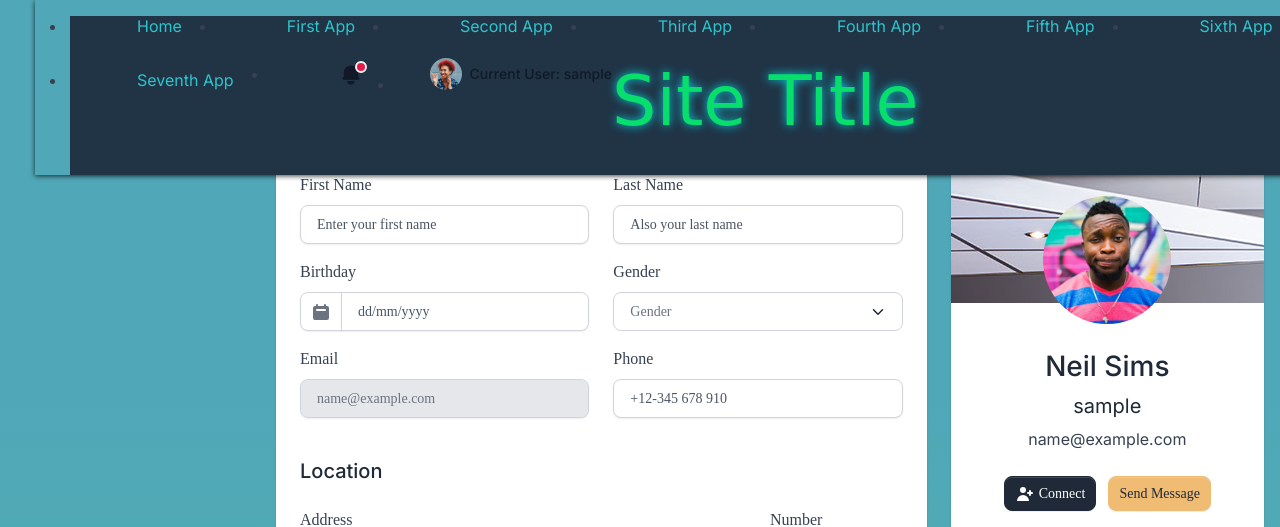
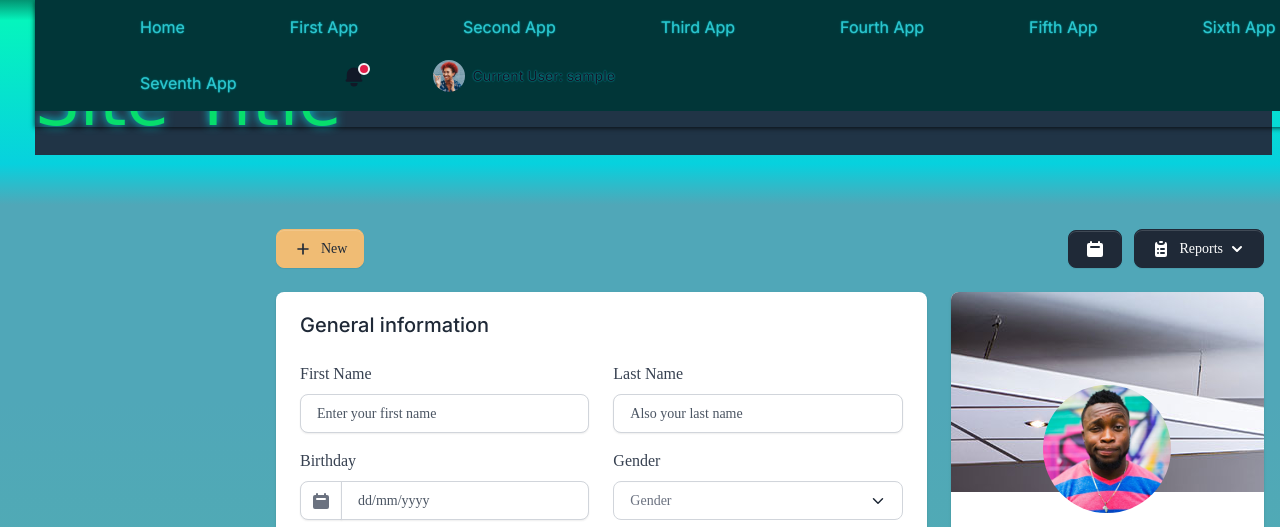
Before and after one commit to jbhanks/my-custom-volt, a Flask app: page /settings.html in a window 1280 px wide. Shown: the top 527 px of the page. Run offline with Flask 2, Linux system fonts and the light colour scheme; the visitor is signed in with stand-in values (Sample User, id 1); data comes from the database, SQL or seed files in the repository; some libraries are stand-ins or nearby versions.

Commit message:
whatever changes since last time

```diff
--- a/apps/static/assets/scss/volt/components/_body.scss
+++ b/apps/static/assets/scss/volt/components/_body.scss
@@ -38,6 +38,7 @@ label {
     font-size: 200%;
     background-color: #dce6ef;
     line-height: 200%;
+    margin-top: 100px;
     margin-left: auto;
     margin-right: auto;
     padding-left: 80px;
@@ -53,10 +54,8 @@ label {
     -webkit-border-image: -webkit-linear-gradient(top, #C2FBFF 0%,  #FFE5B0 100%);
     border-image: linear-gradient(to bottom, #C2FBFF 0%,  #FFE5B0 100%);
     border-image-slice: 1;
-/*     max-width: 2100px; */
     min-width: 400px;
-    width: 80%;
+    width: 100%;
     height: 100%;
     display: block;
-
 }
--- a/apps/static/assets/scss/volt/components/_nav.scss
+++ b/apps/static/assets/scss/volt/components/_nav.scss
@@ -34,7 +34,7 @@
 
         &.active {
             color           : $white;
-            background-color: $orange;
+            background-color: $primary;
         }
     }
 
--- a/apps/static/assets/scss/volt/layout/_navbar.scss
+++ b/apps/static/assets/scss/volt/layout/_navbar.scss
@@ -3,51 +3,70 @@
  */
 
 #titlediv {
-    background-color:$primary;
-    width: 100%;
-    height: auto;
-    padding-top: 40px;
-    padding-left: 35px;
-    padding-bottom: 20px;
-    margin-right: 0px;
-    margin-top: 0px;
-    margin-left: 35px;
+        background-color:#203446;
+        width: 100%;
+        height: auto;
+        z-index: 1;
+        padding: 0px 0px 0px 0px;
+        margin: 0px 0px 0px 0px;
     }
 
 .title {
     color: #07DE6C;
     font-family: 'MuseoModerno', cursive;
-/*     font-family: 'Monoton', cursive; */
     font-weight: 400;
     font-size: 70px;
-    padding-left: 35px;
+    padding: 0px 0px 0px 0px;
     text-shadow: #07D1DE 0px 0px 10px;
-    /* text-shadow: #07D1DE 1px 1px 0; */
 }
+
+
+/* NAV STYLES */
 
 
 nav.top {
     -webkit-box-shadow: 0px 1px 5px 0px rgba(0,0,0,0.75);
     -moz-box-shadow: 0px 1px 5px 0px rgba(0,0,0,0.75);
     box-shadow: 0px 1px 5px 0px rgba(0,0,0,0.75);
-    z-index: 2;
+    z-index: 3;
+    height: auto;
     width: 100%;
     padding-right: 0px;
     margin-right: 0px;
     padding-top: 0px;
+    padding-bottom: 0px;
     padding-left: 0px;
-    margin-left: 35px;
+    margin-left: 0px;
     position: fixed;
     top: 0;
 }
 
+
+
+nav ul {
+/*     font-family: 'MuseoModerno'; */
+/*     font-family: 'Exo', sans-serif; */
+    font-weight: 50;
+    font-size: 30px;
+/*     font-family: 'Special Elite', cursive; */
+/*     font-family: 'Righteous', cursive; */
+   font-family: 'Exo', sans-serif;
+    list-style-type: none;
+    margin-left: 0px;
+    padding: 0px 0px 0px 35px;
+    //padding-left: 35px;
+    overflow: hidden;
+    background-color: #013638;
+    text-shadow: #07D1DE 0px 0px 1.5px;
+}
+
 nav ul a:link {
-  color: $link-color;
+  color: #2FC4CC;
   padding-left: 35px;
 }
 
 nav ul a:visited {
-  color: $link-color;
+  color: #2FC4CC;
   padding-left: 35px;
 }
 
@@ -61,8 +80,8 @@ nav ul li a {
     display: block;
     color: white;
     text-align: center;
-    padding: 14px 35px;
-    padding-left: 35px;
+    padding: 15px 35px;
+    //padding-left: 35px;
     text-decoration: none;
 }
 
--- a/apps/templates/includes/navigation.html
+++ b/apps/templates/includes/navigation.html
@@ -2,8 +2,9 @@
               <div class="container-fluid px-0">
                 <div class="d-flex justify-content-between w-100" id="navbarSupportedContent">
                   <!-- Navbar links -->
+
                 <nav class="top">
-                    <ul>
+                    <ul style="list-style: none;">
                         <li><a href="/">Home</a></li>
                         <li><a href="/app1">First App</a></li>
                         <li><a href="/app2">Second App</a></li>
@@ -156,11 +157,13 @@
                                 </a>
                             </div>
                             </li>
+
                         </ul>
-                            <div id="titlediv">
-                                <h3 class="title">Site Title</h3>
-                            </div>
+
                         </nav>
+                                                <div id="titlediv">
+                            <h3 class="title">Site Title</h3>
+                        </div>
                 </div>
               </div>
             </nav>
--- a/apps/templates/layouts/base.html
+++ b/apps/templates/layouts/base.html
@@ -68,23 +68,23 @@
 <body>
 
 <!--    {% include 'includes/sidebar.html' %}-->
-
+ <header>
       {% include 'includes/navigation.html' %}
-
+</header>
     <main class="content">
 
       {% block content %}{% endblock content %}
 
+
+
+    </main>
       {% include 'includes/settings-box.html' %}
       {% include 'includes/footer.html' %}
-
-    </main>
-
 
   {% include 'includes/scripts.html' %}
 
   <!-- Specific Page JS goes HERE  -->
-  {% block javascripts %}{% endblock javascripts %}
+<!--   {% block javascripts %}{% endblock javascripts %}   -->
 
 </body>
 </html>
```
Also changed, not shown: apps/templates/home/testpage.html (+4 -3 lines), apps/static/assets/css/volt.css, apps/static/assets/scss/volt/components/_pagination.scss (line endings or trailing spaces), apps/static/assets/scss/volt/components/_type.scss (line endings or trailing spaces), 2 other files. Lines whose indentation alone changed are shown as unchanged.
